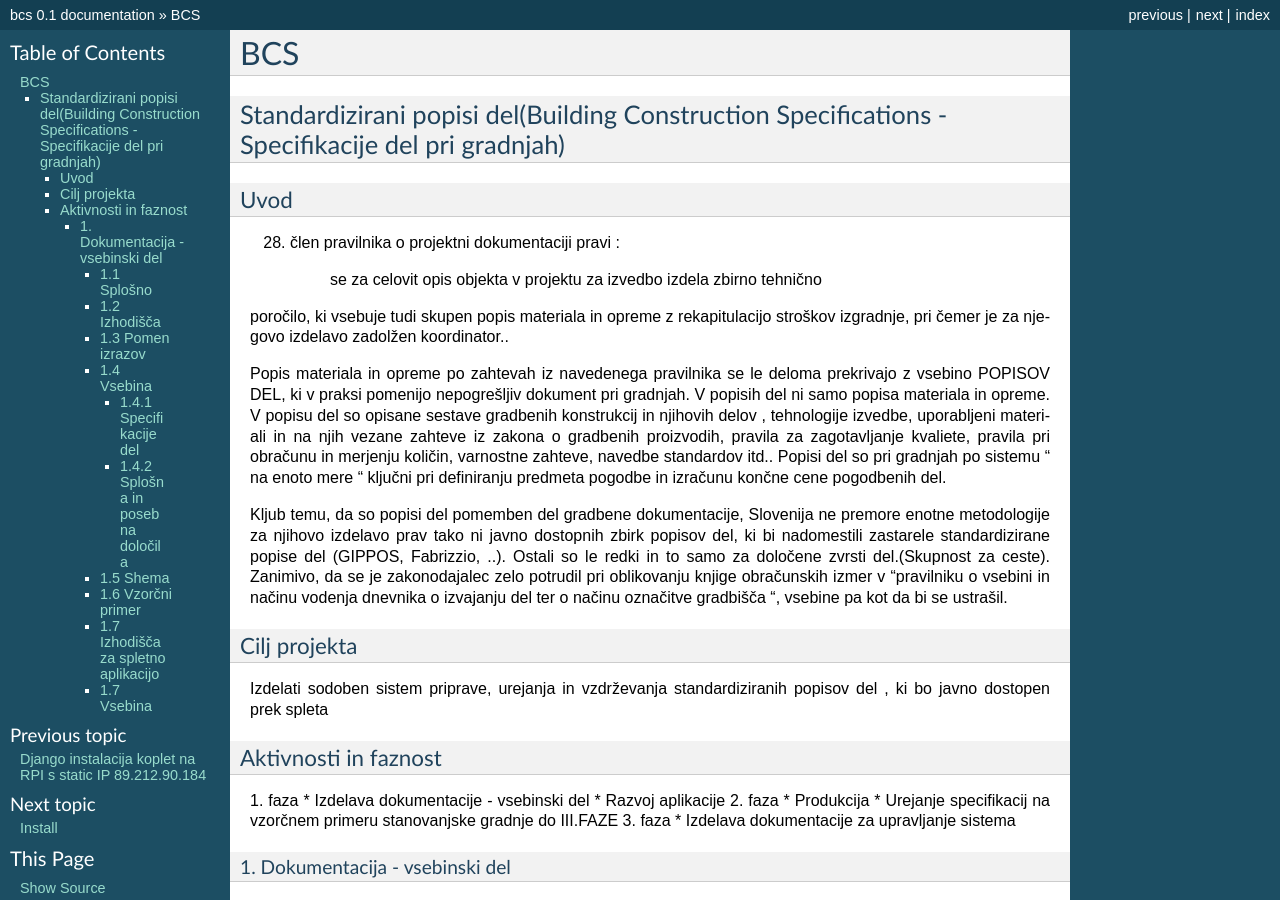
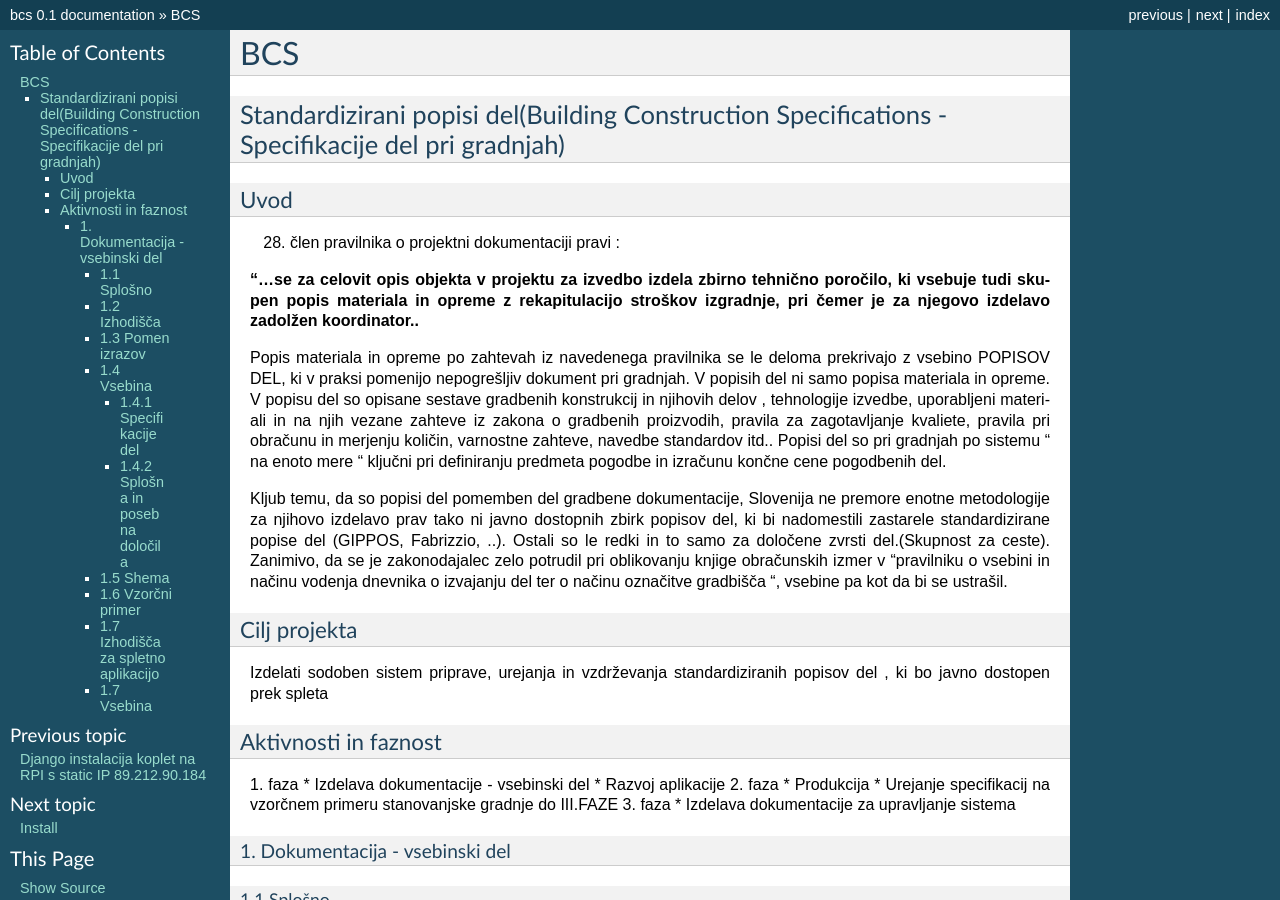
Before and after one commit to pavlovicr/bcs-staro, a Sphinx documentation site: the page built from docs/bcs_projekt.rst, in a window 1280 px wide and 900 px high. Built offline with Sphinx 7.4.7, drawn with Linux system fonts in a browser that asks for light colours; pages that are not in the unit, such as notebooks, are missing from menus.

Commit message:
kaj pa sedaj

```diff
--- a/docs/bcs_projekt.rst
+++ b/docs/bcs_projekt.rst
@@ -10,9 +10,9 @@ Uvod
 ****
 28. člen pravilnika o projektni dokumentaciji pravi :
 
-		se za celovit opis objekta v projektu za izvedbo izdela zbirno tehnično
-poročilo, ki vsebuje tudi skupen popis materiala in opreme z rekapitulacijo
-stroškov izgradnje, pri čemer je za njegovo izdelavo zadolžen koordinator..
+**"...se za celovit opis objekta v projektu za izvedbo izdela zbirno tehnično**
+**poročilo, ki vsebuje tudi skupen popis materiala in opreme z rekapitulacijo**
+**stroškov izgradnje, pri čemer je za njegovo izdelavo zadolžen koordinator..**
 
 
 Popis materiala in opreme po zahtevah iz navedenega pravilnika  se le deloma prekrivajo z vsebino POPISOV DEL, ki v praksi pomenijo nepogrešljiv dokument pri gradnjah. V popisih del ni samo popisa materiala in opreme. V popisu del so opisane sestave gradbenih konstrukcij in njihovih delov , tehnologije izvedbe, uporabljeni materiali in na njih vezane zahteve iz zakona o gradbenih proizvodih, pravila za zagotavljanje kvaliete, pravila pri obračunu in merjenju količin, varnostne zahteve, navedbe standardov itd..
```
